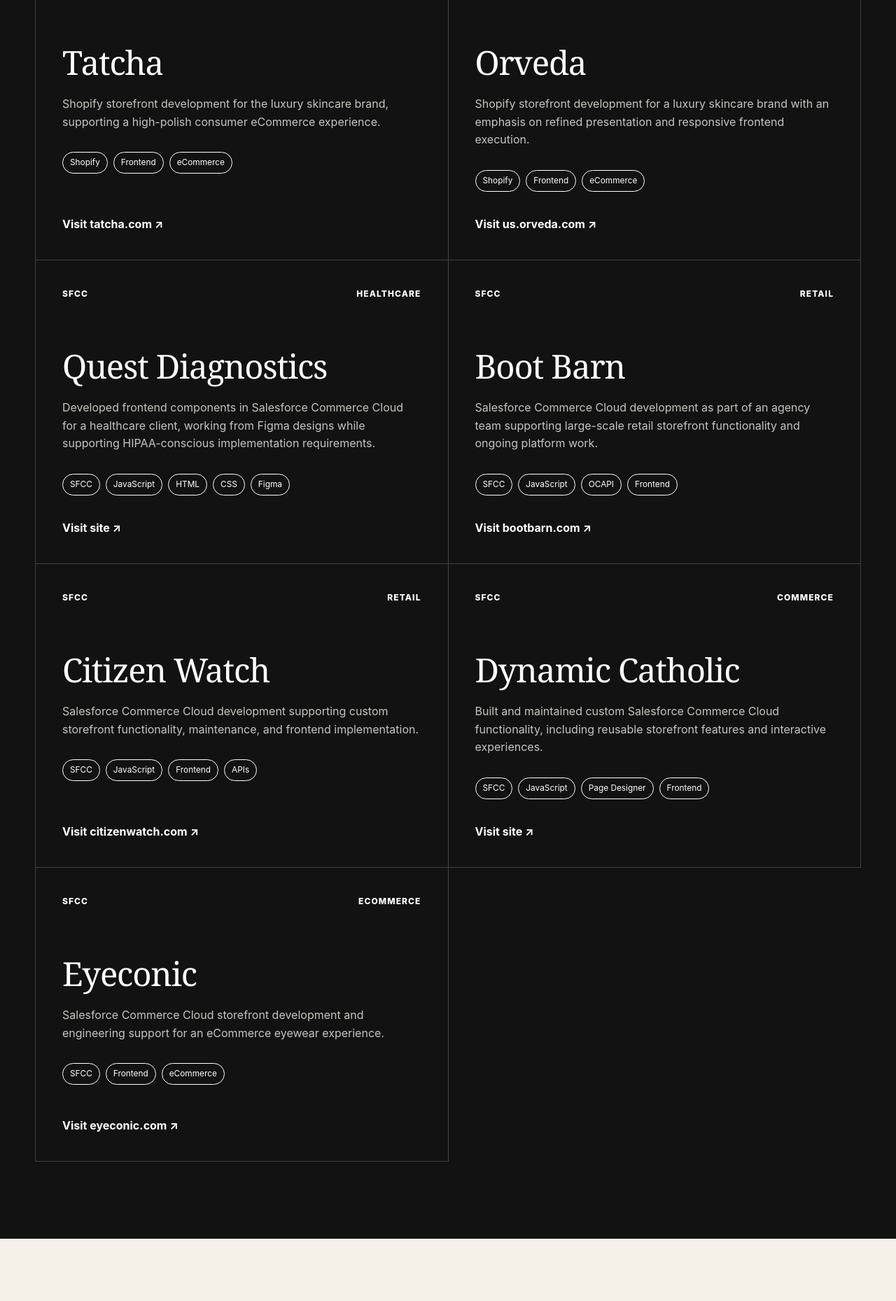
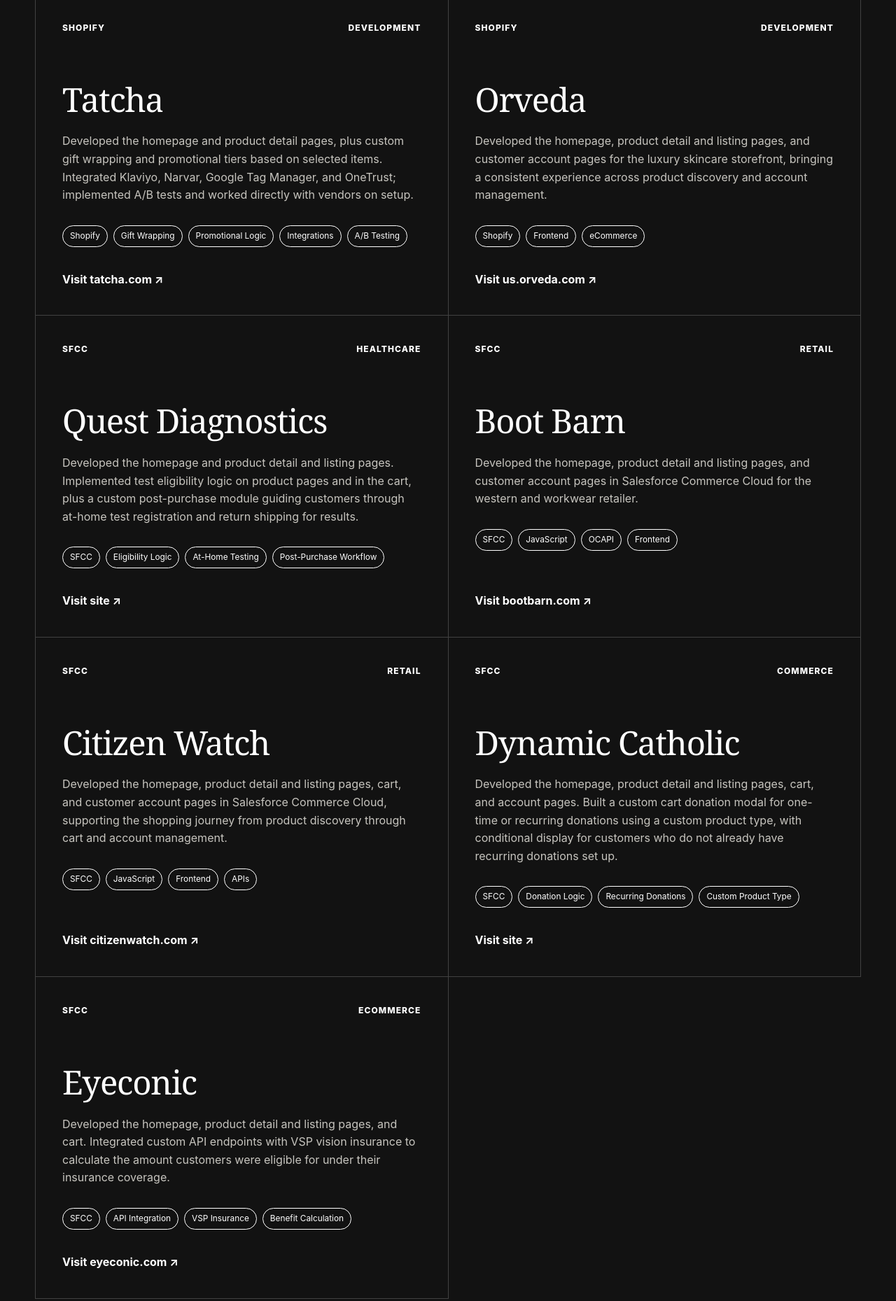
Before and after one commit to mariesfujimoto/mariesfujimoto.github.io, a plain HTML site: page index.html in a window 1280 px wide. Shown: the part 3320-5179 px from the top of the page at 70% size. Drawn offline with Linux system fonts and the light colour scheme.

Commit message:
Describe confirmed project contributions and custom commerce workflows

```diff
--- a/index.html
+++ b/index.html
@@ -87,7 +87,7 @@
         <div class="section-heading section-heading-light">
           <p class="eyebrow">Selected work</p>
           <h2>Enterprise experience across Shopify and SFCC.</h2>
-          <p>Selected client work from agency and consulting engagements. Scope shown here is intentionally high-level.</p>
+          <p>Selected projects delivered as part of agency and development teams. These highlights describe my personal contributions across storefronts, integrations, and custom commerce workflows.</p>
         </div>
 
         <div class="project-grid">
@@ -107,7 +107,7 @@
           <article class="project-card">
             <div class="project-meta"><span>Shopify</span><span>Frontend</span></div>
             <h3>Infiniment Coty</h3>
-            <p>Contributed to a luxury Shopify experience using React and Tailwind CSS, translating design direction into a polished, responsive storefront.</p>
+            <p>Developed the homepage, product detail and listing pages, and customer account experience for the luxury fragrance storefront. Built a country selector that changes currency to support shopping across markets.</p>
             <ul class="tag-list"><li>Shopify</li><li>React</li><li>Tailwind</li><li>Frontend</li></ul>
             <a class="text-link" href="https://eu.infinimentcoty.com/" target="_blank" rel="noopener noreferrer">Visit site <span aria-hidden="true">↗</span></a>
           </article>
@@ -115,15 +115,15 @@
           <article class="project-card">
             <div class="project-meta"><span>Shopify</span><span>Development</span></div>
             <h3>Tatcha</h3>
-            <p>Shopify storefront development for the luxury skincare brand, supporting a high-polish consumer eCommerce experience.</p>
-            <ul class="tag-list"><li>Shopify</li><li>Frontend</li><li>eCommerce</li></ul>
+            <p>Developed the homepage and product detail pages, plus custom gift wrapping and promotional tiers based on selected items. Integrated Klaviyo, Narvar, Google Tag Manager, and OneTrust; implemented A/B tests and worked directly with vendors on setup.</p>
+            <ul class="tag-list"><li>Shopify</li><li>Gift Wrapping</li><li>Promotional Logic</li><li>Integrations</li><li>A/B Testing</li></ul>
             <a class="text-link" href="https://tatcha.com/" target="_blank" rel="noopener noreferrer">Visit tatcha.com <span aria-hidden="true">↗</span></a>
           </article>
 
           <article class="project-card">
             <div class="project-meta"><span>Shopify</span><span>Development</span></div>
             <h3>Orveda</h3>
-            <p>Shopify storefront development for a luxury skincare brand with an emphasis on refined presentation and responsive frontend execution.</p>
+            <p>Developed the homepage, product detail and listing pages, and customer account pages for the luxury skincare storefront, bringing a consistent experience across product discovery and account management.</p>
             <ul class="tag-list"><li>Shopify</li><li>Frontend</li><li>eCommerce</li></ul>
             <a class="text-link" href="https://us.orveda.com/" target="_blank" rel="noopener noreferrer">Visit us.orveda.com <span aria-hidden="true">↗</span></a>
           </article>
@@ -131,15 +131,15 @@
           <article class="project-card">
             <div class="project-meta"><span>SFCC</span><span>Healthcare</span></div>
             <h3>Quest Diagnostics</h3>
-            <p>Developed frontend components in Salesforce Commerce Cloud for a healthcare client, working from Figma designs while supporting HIPAA-conscious implementation requirements.</p>
-            <ul class="tag-list"><li>SFCC</li><li>JavaScript</li><li>HTML</li><li>CSS</li><li>Figma</li></ul>
+            <p>Developed the homepage and product detail and listing pages. Implemented test eligibility logic on product pages and in the cart, plus a custom post-purchase module guiding customers through at-home test registration and return shipping for results.</p>
+            <ul class="tag-list"><li>SFCC</li><li>Eligibility Logic</li><li>At-Home Testing</li><li>Post-Purchase Workflow</li></ul>
             <a class="text-link" href="https://www.questdiagnostics.com/" target="_blank" rel="noopener noreferrer">Visit site <span aria-hidden="true">↗</span></a>
           </article>
 
           <article class="project-card">
             <div class="project-meta"><span>SFCC</span><span>Retail</span></div>
             <h3>Boot Barn</h3>
-            <p>Salesforce Commerce Cloud development as part of an agency team supporting large-scale retail storefront functionality and ongoing platform work.</p>
+            <p>Developed the homepage, product detail and listing pages, and customer account pages in Salesforce Commerce Cloud for the western and workwear retailer.</p>
             <ul class="tag-list"><li>SFCC</li><li>JavaScript</li><li>OCAPI</li><li>Frontend</li></ul>
             <a class="text-link" href="https://www.bootbarn.com/" target="_blank" rel="noopener noreferrer">Visit bootbarn.com <span aria-hidden="true">↗</span></a>
           </article>
@@ -147,7 +147,7 @@
           <article class="project-card">
             <div class="project-meta"><span>SFCC</span><span>Retail</span></div>
             <h3>Citizen Watch</h3>
-            <p>Salesforce Commerce Cloud development supporting custom storefront functionality, maintenance, and frontend implementation.</p>
+            <p>Developed the homepage, product detail and listing pages, cart, and customer account pages in Salesforce Commerce Cloud, supporting the shopping journey from product discovery through cart and account management.</p>
             <ul class="tag-list"><li>SFCC</li><li>JavaScript</li><li>Frontend</li><li>APIs</li></ul>
             <a class="text-link" href="https://www.citizenwatch.com/" target="_blank" rel="noopener noreferrer">Visit citizenwatch.com <span aria-hidden="true">↗</span></a>
           </article>
@@ -155,16 +155,16 @@
           <article class="project-card">
             <div class="project-meta"><span>SFCC</span><span>Commerce</span></div>
             <h3>Dynamic Catholic</h3>
-            <p>Built and maintained custom Salesforce Commerce Cloud functionality, including reusable storefront features and interactive experiences.</p>
-            <ul class="tag-list"><li>SFCC</li><li>JavaScript</li><li>Page Designer</li><li>Frontend</li></ul>
+            <p>Developed the homepage, product detail and listing pages, cart, and account pages. Built a custom cart donation modal for one-time or recurring donations using a custom product type, with conditional display for customers who do not already have recurring donations set up.</p>
+            <ul class="tag-list"><li>SFCC</li><li>Donation Logic</li><li>Recurring Donations</li><li>Custom Product Type</li></ul>
             <a class="text-link" href="https://www.dynamiccatholic.com/" target="_blank" rel="noopener noreferrer">Visit site <span aria-hidden="true">↗</span></a>
           </article>
 
           <article class="project-card">
             <div class="project-meta"><span>SFCC</span><span>eCommerce</span></div>
             <h3>Eyeconic</h3>
-            <p>Salesforce Commerce Cloud storefront development and engineering support for an eCommerce eyewear experience.</p>
-            <ul class="tag-list"><li>SFCC</li><li>Frontend</li><li>eCommerce</li></ul>
+            <p>Developed the homepage, product detail and listing pages, and cart. Integrated custom API endpoints with VSP vision insurance to calculate the amount customers were eligible for under their insurance coverage.</p>
+            <ul class="tag-list"><li>SFCC</li><li>API Integration</li><li>VSP Insurance</li><li>Benefit Calculation</li></ul>
             <a class="text-link" href="https://www.eyeconic.com/" target="_blank" rel="noopener noreferrer">Visit eyeconic.com <span aria-hidden="true">↗</span></a>
           </article>
         </div>
@@ -184,8 +184,9 @@
           design, QA, and client teams.
         </p>
         <p>
-          I work best with brands and agencies that need an experienced developer who can step into an existing
-          codebase, understand the business goal, and move work forward without a lot of hand-holding.
+          My work goes beyond page layouts: I've built product-based promotions and gift wrapping, conditional
+          donation flows, healthcare eligibility checks, and insurance API integrations. I work with brands and
+          agencies that need an experienced developer to understand their business rules and turn them into reliable storefront features.
         </p>
         <div class="skills">
           <span>Shopify</span><span>JavaScript</span><span>React</span><span>TypeScript</span>
```
